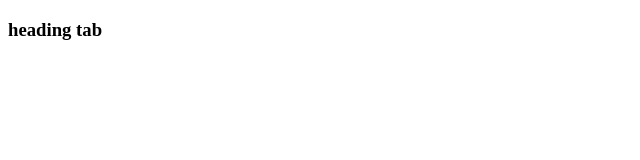
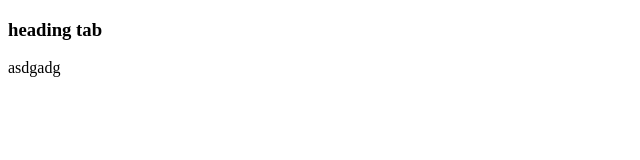
Before and after one commit to yuvraj-anand/webdev-bootcamp, a plain HTML site: page index.html in a window 1280 px wide. Shown: the full height of the page, 0-640 px from the left. Drawn offline with Linux system fonts and the light colour scheme.

Commit message:
Update index.html

```diff
--- a/index.html
+++ b/index.html
@@ -7,6 +7,6 @@
 </head>
 <body>
     <h3>heading tab</h3>
-
+asdgadg
 </body>
 </html>
```
